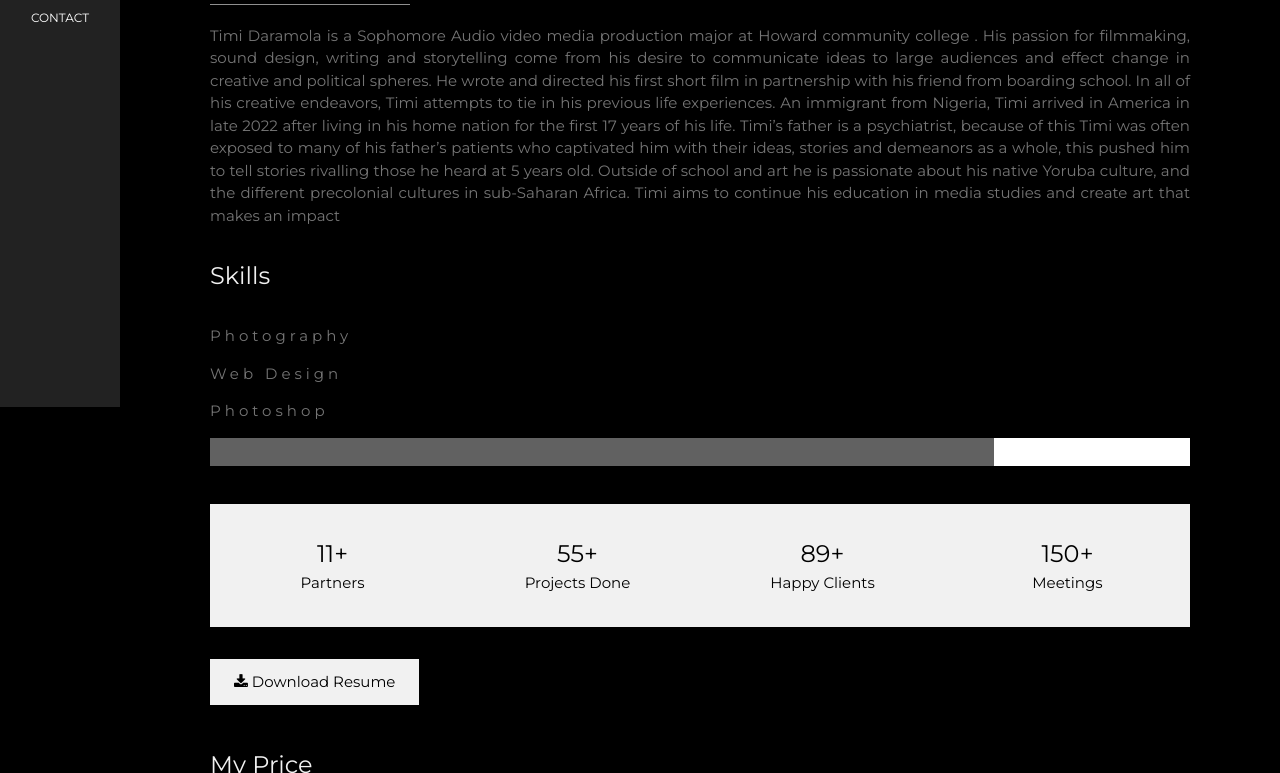
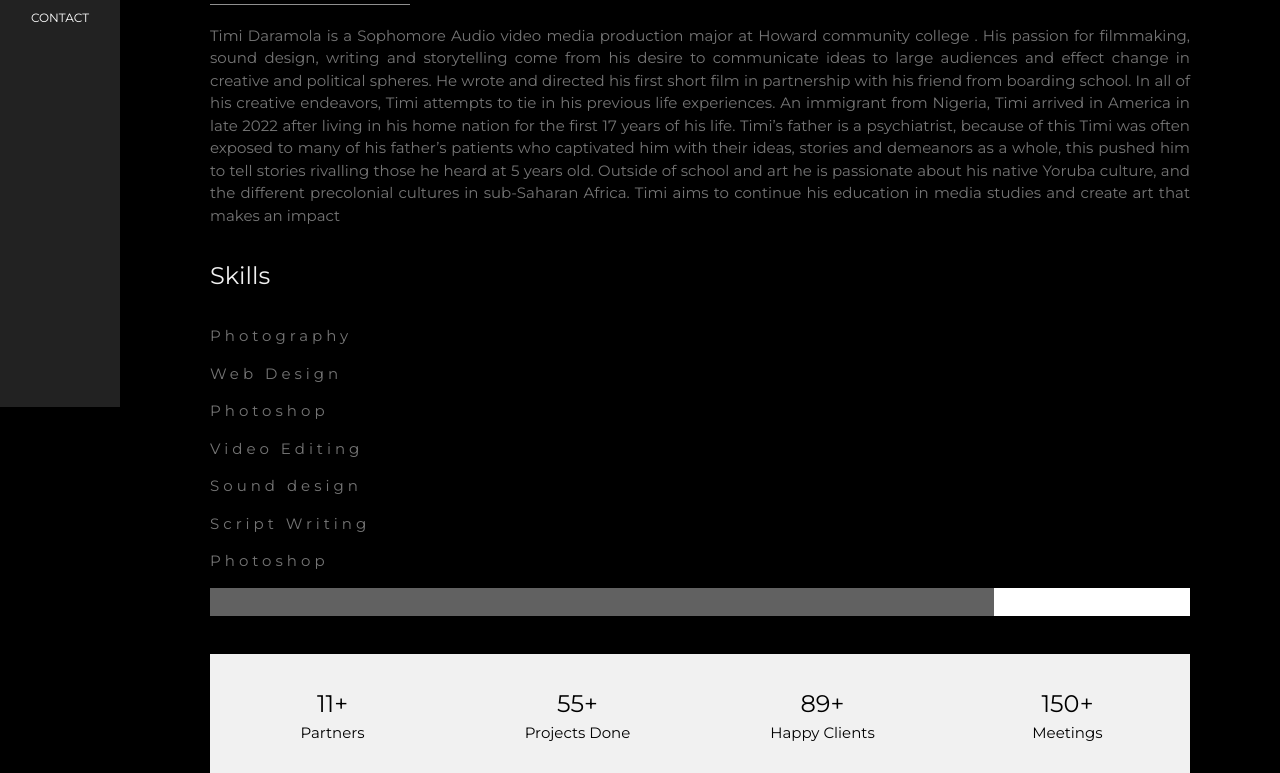
Before and after one commit to odaramol8061/odaramol8061.github.io, a plain HTML site: page index.html in a window 1280 px wide. Shown: the part 393-1166 px from the top of the page. Drawn offline with nearby package versions, Linux system fonts and the light colour scheme.

Commit message:
Update index.html

```diff
--- a/index.html
+++ b/index.html
@@ -71,6 +71,10 @@ body, h1,h2,h3,h4,h5,h6 {font-family: "Montserrat", sans-serif}
     <p class="w3-wide">Photography</p>
     <p class="w3-wide">Web Design</p>
     <p class="w3-wide">Photoshop</p>
+        <p class="w3-wide">Video Editing</p>
+            <p class="w3-wide">Sound design</p>
+                <p class="w3-wide">Script Writing</p>
+                    <p class="w3-wide">Photoshop</p>
     <div class="w3-white">
       <div class="w3-dark-grey" style="height:28px;width:80%"></div>
     </div><br>
```
